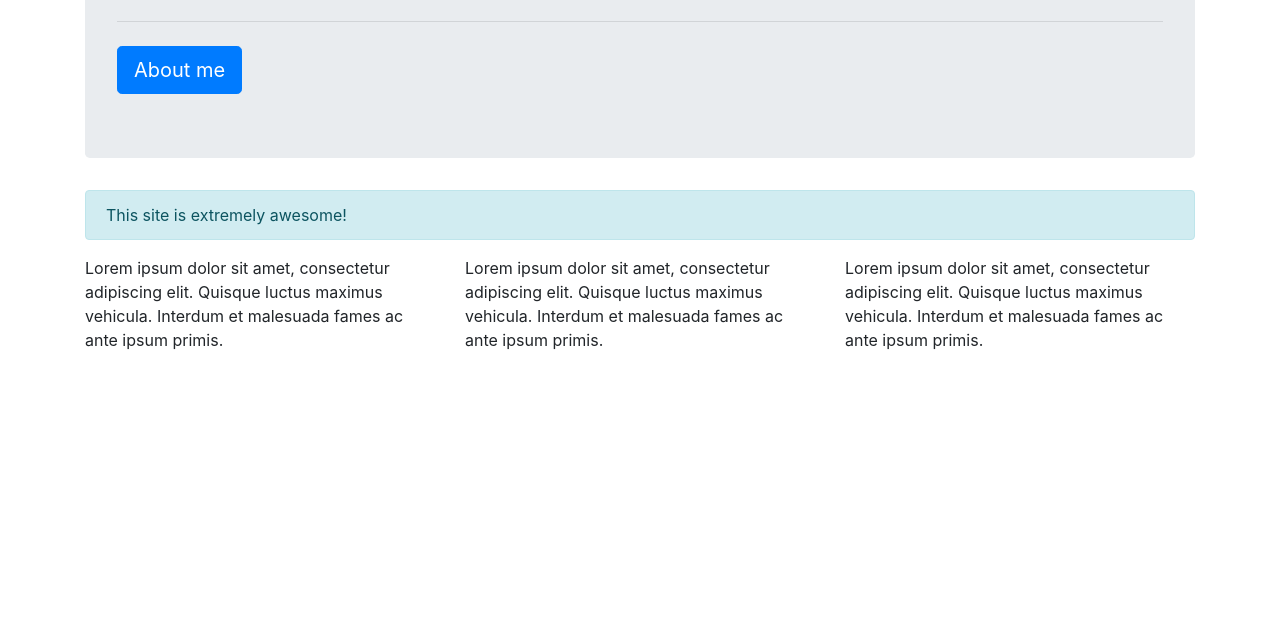
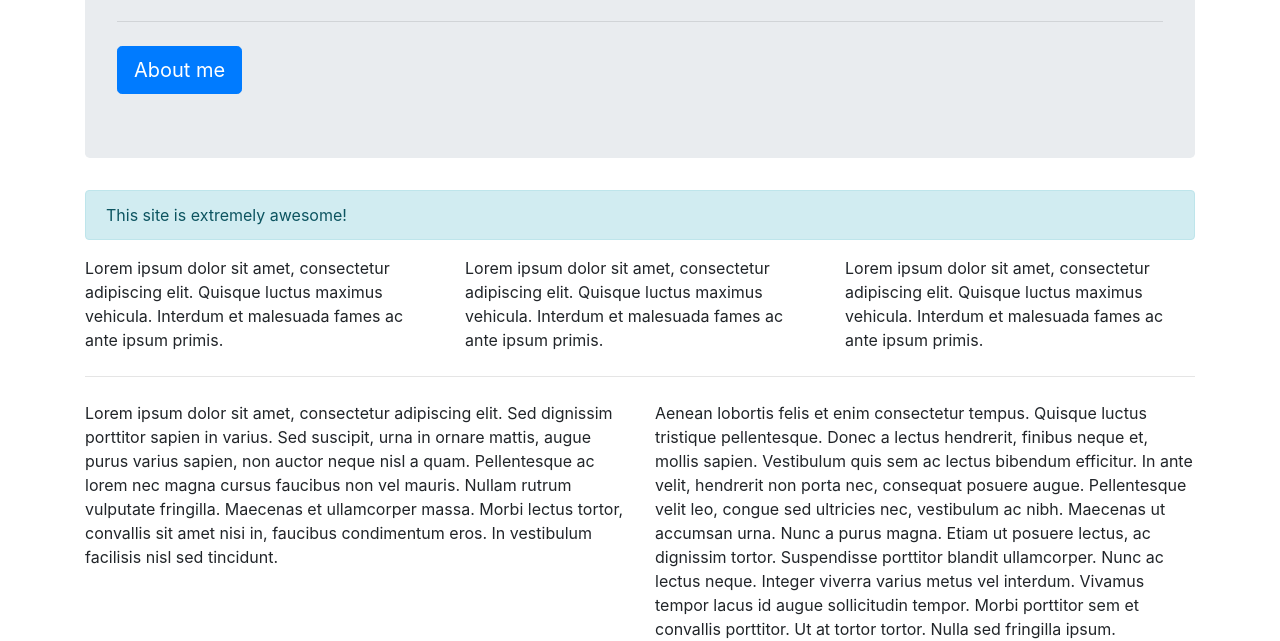
Before and after one commit to Thanuchaphond/thanuchaphond.github.io, a plain HTML site: page blog.html in a window 1280 px wide. Shown: the part 202-843 px from the top of the page. Before the commit the page ends 800 px from the top, so only its background shows below. Drawn offline with nearby package versions, Linux system fonts and the light colour scheme.

Commit message:
Add second row

```diff
--- a/blog.html
+++ b/blog.html
@@ -36,6 +36,21 @@
                 Lorem ipsum dolor sit amet, consectetur adipiscing elit. Quisque luctus maximus vehicula. Interdum et malesuada fames ac ante ipsum primis.
             </div>
         </div>
+
+        <hr class="my-4">
+
+        <div class="row">
+            <div class="col-sm">
+                Lorem ipsum dolor sit amet, consectetur adipiscing elit. Sed dignissim porttitor sapien in varius. Sed suscipit, urna in ornare mattis, augue purus varius sapien, non auctor neque nisl a quam. Pellentesque ac lorem nec magna cursus faucibus non vel mauris. Nullam rutrum vulputate fringilla. Maecenas et ullamcorper massa. Morbi lectus tortor, convallis sit amet nisi in, faucibus condimentum eros. In vestibulum facilisis nisl sed tincidunt.
+
+            </div>
+
+            <div class="col-sm">
+                Aenean lobortis felis et enim consectetur tempus. Quisque luctus tristique pellentesque. Donec a lectus hendrerit, finibus neque et, mollis sapien. Vestibulum quis sem ac lectus bibendum efficitur. In ante velit, hendrerit non porta nec, consequat posuere augue. Pellentesque velit leo, congue sed ultricies nec, vestibulum ac nibh. Maecenas ut accumsan urna. Nunc a purus magna. Etiam ut posuere lectus, ac dignissim tortor. Suspendisse porttitor blandit ullamcorper. Nunc ac lectus neque. Integer viverra varius metus vel interdum. Vivamus tempor lacus id augue sollicitudin tempor. Morbi porttitor sem et convallis porttitor. Ut at tortor tortor. Nulla sed fringilla ipsum.
+
+            </div>
+
+        </div>
     </div>
 
 
```
